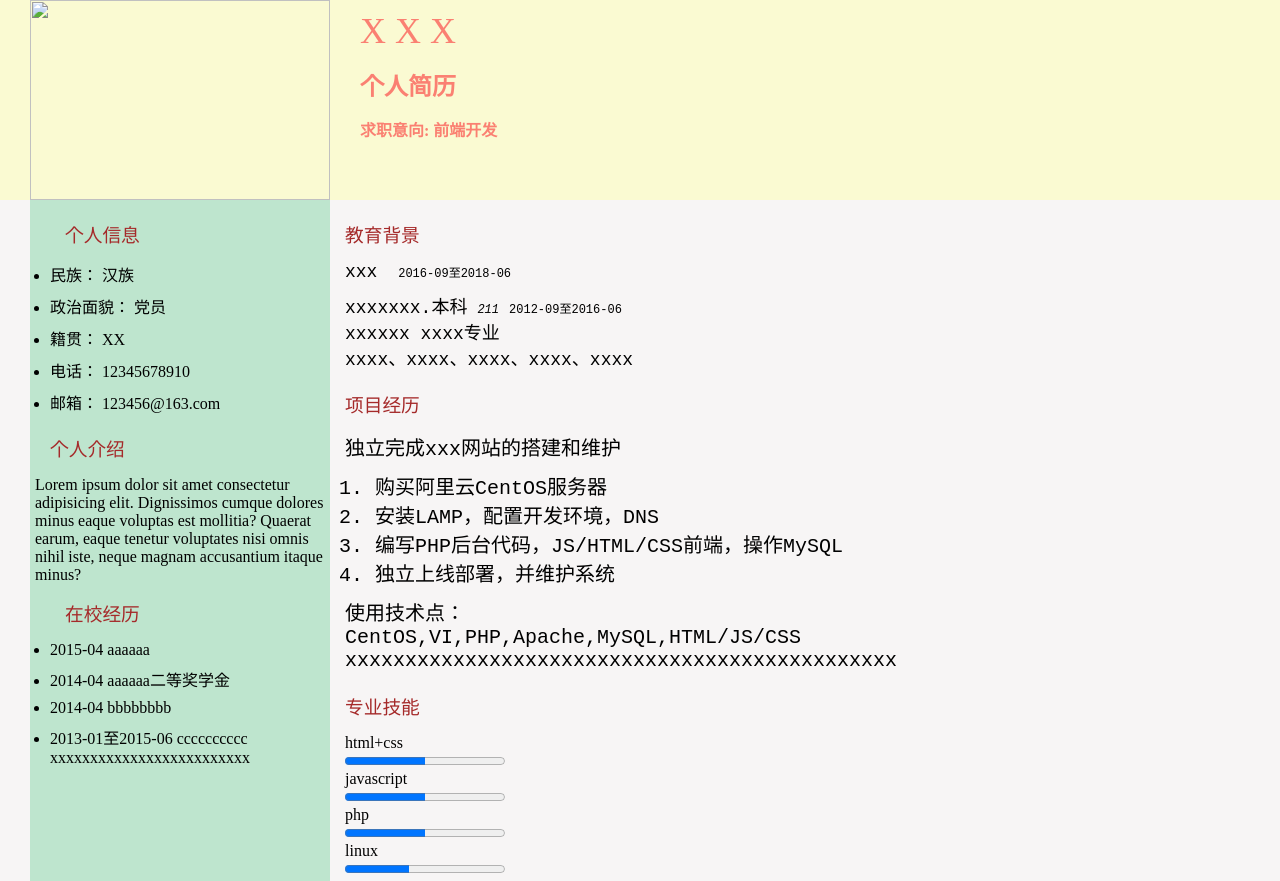
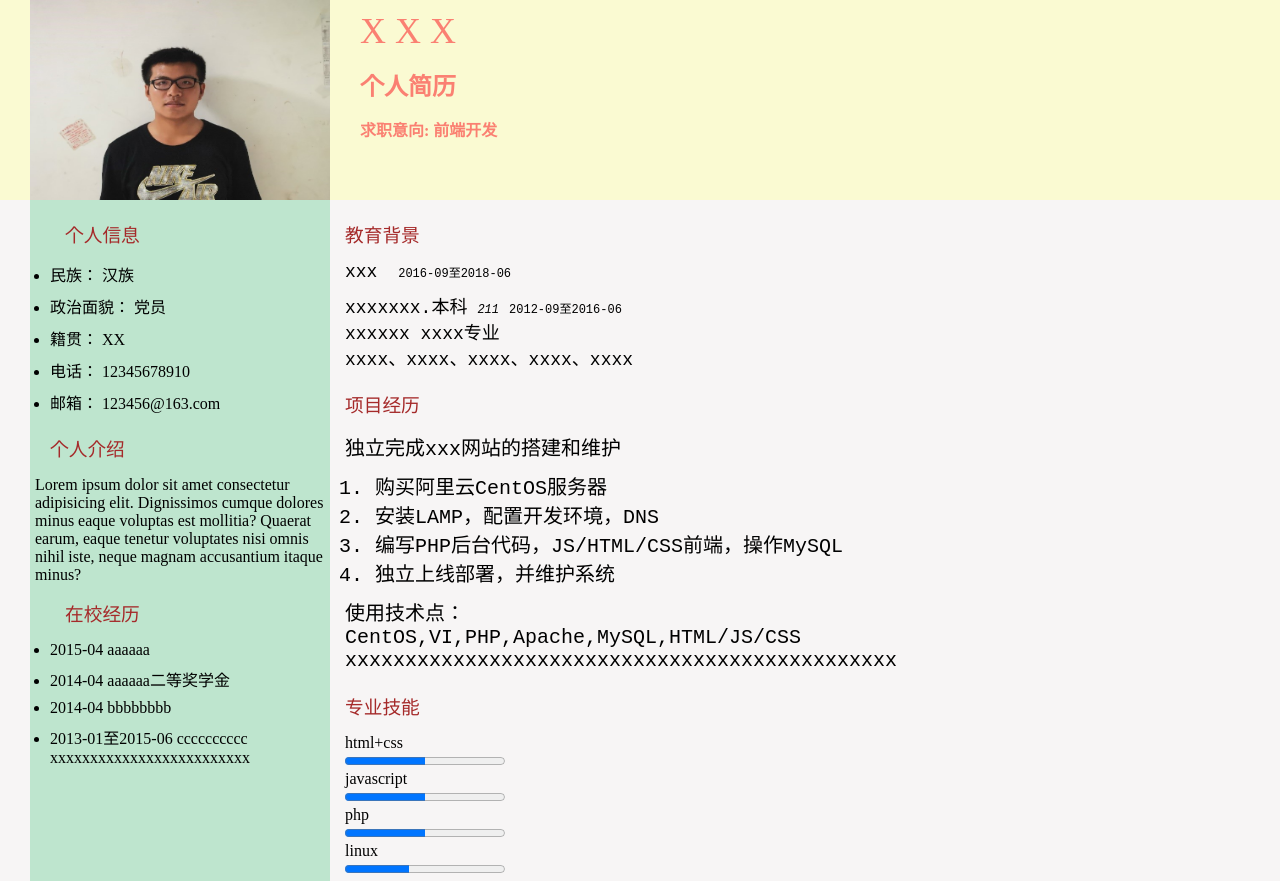
Before and after one commit to BoshCHEN/boshchen.github.io, a plain HTML site: page index.html in a window 1280 px wide. Shown: the top 881 px of the page. Drawn offline with Linux system fonts and the light colour scheme.

Commit message:
pic path

```diff
--- a/index.html
+++ b/index.html
@@ -116,7 +116,7 @@
 <body>
   <!-- Header -->
   <header>
-      <img src="./avatar.jpg">
+      <img src="../static/avatar.jpg">
       <nav>
         <h1>X X X</h1>
         <h2>个人简历</h2>
```
Also changed, not shown: static/avatar.jpg (added).
